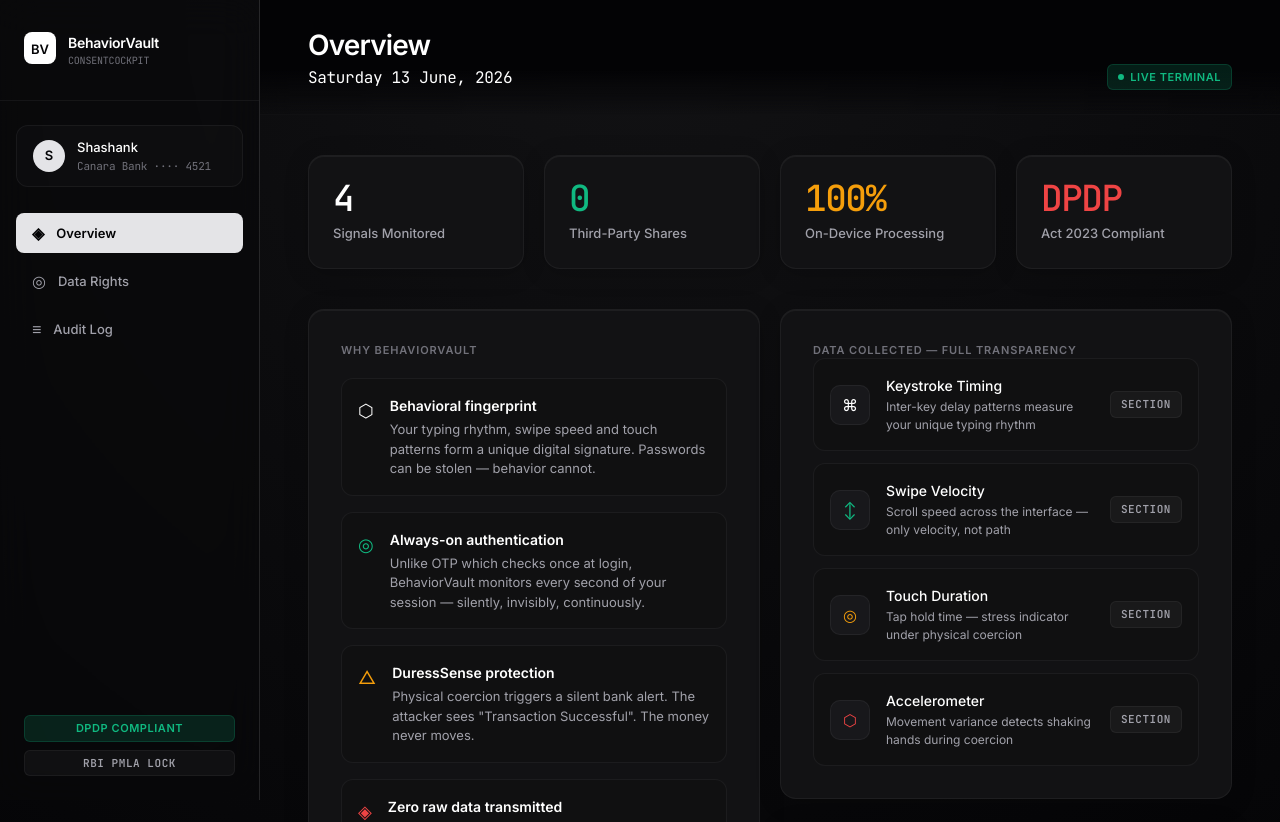
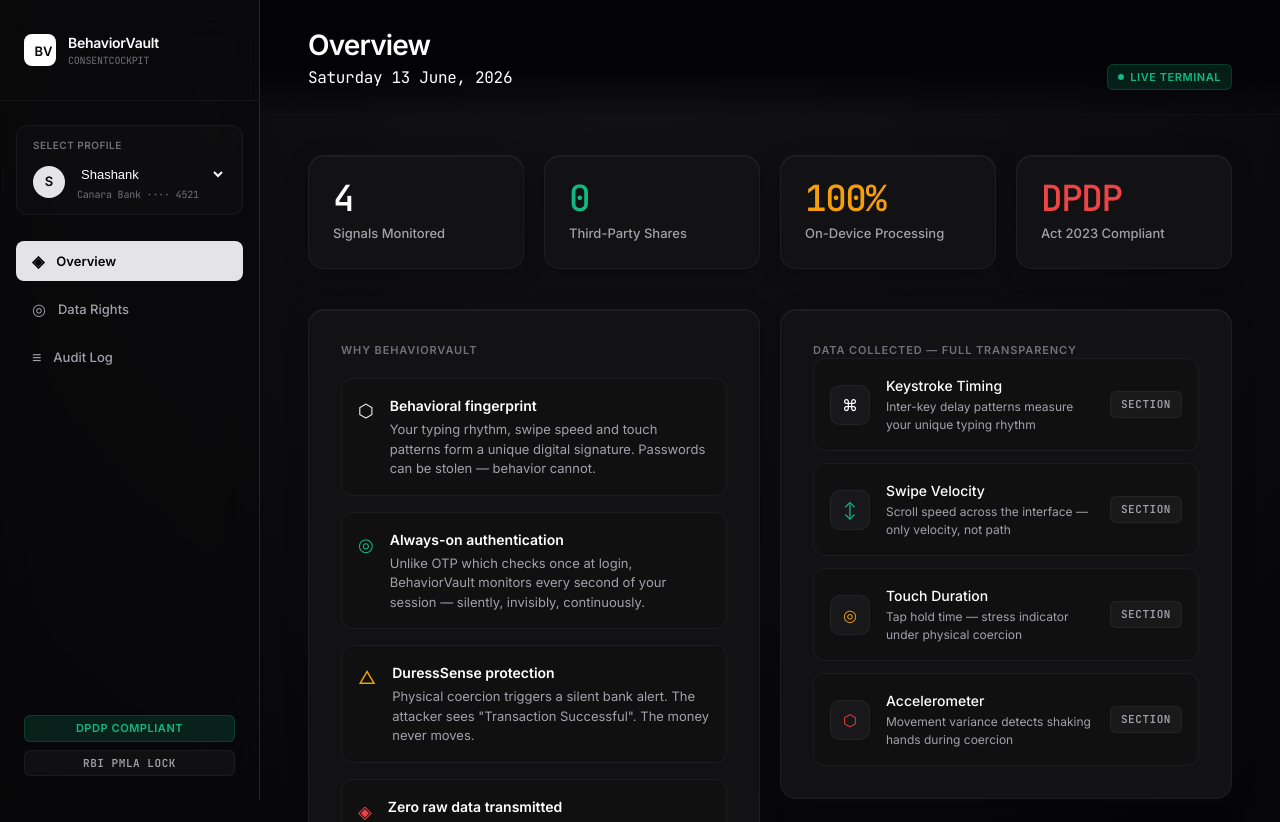
Before and after one commit to Shashankgyaplar/cockpitBV, a React (Create React App) app: page / in a window 1280 px wide. Shown: the top 822 px of the page. Built offline with nearby package versions, Linux system fonts and the light colour scheme.

Commit message:
feat: add dynamic profile selector to cockpit

```diff
--- a/src/App.js
+++ b/src/App.js
@@ -10,15 +10,29 @@
   { id: 'auditlog', label: 'Audit Log', icon: '≡' },
 ];
 
+const PROFILES = [
+  { name: 'Shashank', id: 'shashank', bank: 'Canara Bank ···· 4521' },
+  { name: 'Shashwath', id: 'shashwath', bank: 'SBI Bank ···· 8821' },
+  { name: 'Vincent', id: 'vincent', bank: 'HDFC Bank ···· 1024' },
+  { name: 'Shashanks', id: 'shashanks', bank: 'ICICI Bank ···· 3091' },
+  { name: 'Dhyan', id: 'dhyan', bank: 'Axis Bank ···· 1121' },
+  { name: 'Dishan', id: 'dishan', bank: 'Yes Bank ···· 9104' },
+  { name: 'X', id: 'x', bank: 'IDFC First ···· 4406' },
+  { name: 'Pavan', id: 'pavan', bank: 'Kotak Bank ···· 1901' },
+  { name: 'Shetty', id: 'shetty', bank: 'IndusInd Bank ···· 2010' },
+  { name: 'Boss', id: 'boss', bank: 'Federal Bank ···· 2908' },
+];
+
 export default function App() {
   const [page, setPage] = useState('dashboard');
+  const [currentUser, setCurrentUser] = useState(PROFILES[0]);
 
   return (
     <div className="app-layout">
       <aside className="sidebar">
         <div style={{ padding: '32px 24px', borderBottom: '1px solid var(--border-subtle)', marginBottom: '24px' }}>
-          <div style={{ display: 'flex', gap: '12px', alignParagraphs: 'center' }}>
-            <div style={{ width: '32px', height: '32px', background: 'var(--text-primary)', borderRadius: '8px', display: 'flex', alignItems: 'center', justifyParagraphs: 'center', color: 'var(--base-bg)', fontWeight: '600', fontSize: '13px', paddingLeft: '7px', paddingTop: '3px' }}>BV</div>
+          <div style={{ display: 'flex', gap: '12px', alignItems: 'center' }}>
+            <div style={{ width: '32px', height: '32px', background: 'var(--text-primary)', borderRadius: '8px', display: 'flex', alignItems: 'center', justifyContent: 'center', color: 'var(--base-bg)', fontWeight: '600', fontSize: '13px', paddingLeft: '7px', paddingTop: '3px' }}>BV</div>
             <div>
               <div style={{ fontSize: '14px', fontWeight: '600', letterSpacing: '-0.02em' }}>BehaviorVault</div>
               <div className="mono" style={{ fontSize: '10px', color: 'var(--text-tertiary)', textTransform: 'uppercase' }}>ConsentCockpit</div>
@@ -26,11 +40,38 @@
           </div>
         </div>
 
-        <div style={{ padding: '12px 16px', margin: '0 16px 24px', background: 'rgba(255,255,255,0.02)', border: '1px solid var(--border-subtle)', borderRadius: '12px', display: 'flex', alignItems: 'center', gap: '12px' }}>
-          <div style={{ width: '32px', height: '32px', borderRadius: '50%', background: 'var(--brand-accent)', color: 'var(--base-bg)', display: 'flex', alignItems: 'center', justifyContent: 'center', fontSize: '13px', fontWeight: '600' }}>S</div>
-          <div>
-            <div style={{ fontSize: '13px', fontWeight: '500' }}>Shashank</div>
-            <div className="mono" style={{ fontSize: '11px', color: 'var(--text-tertiary)' }}>Canara Bank ···· 4521</div>
+        <div style={{ padding: '12px 16px', margin: '0 16px 24px', background: 'rgba(255,255,255,0.02)', border: '1px solid var(--border-subtle)', borderRadius: '12px', display: 'flex', flexDirection: 'column', gap: '8px' }}>
+          <label style={{ fontSize: '10px', textTransform: 'uppercase', color: 'var(--text-tertiary)', fontWeight: '600', letterSpacing: '0.05em' }}>Select Profile</label>
+          <div style={{ display: 'flex', alignItems: 'center', gap: '12px' }}>
+            <div style={{ width: '32px', height: '32px', borderRadius: '50%', background: 'var(--brand-accent)', color: 'var(--base-bg)', display: 'flex', alignItems: 'center', justifyContent: 'center', fontSize: '13px', fontWeight: '600' }}>
+              {currentUser.name[0]}
+            </div>
+            <div style={{ flex: 1 }}>
+              <select
+                value={currentUser.id}
+                onChange={(e) => {
+                  const selected = PROFILES.find(p => p.id === e.target.value);
+                  setCurrentUser(selected);
+                }}
+                style={{
+                  background: 'transparent',
+                  border: 'none',
+                  color: 'var(--text-primary)',
+                  fontSize: '13px',
+                  fontWeight: '500',
+                  width: '100%',
+                  cursor: 'pointer',
+                  outline: 'none'
+                }}
+              >
+                {PROFILES.map(p => (
+                  <option key={p.id} value={p.id} style={{ background: '#111', color: '#fff' }}>
+                    {p.name}
+                  </option>
+                ))}
+              </select>
+              <div className="mono" style={{ fontSize: '10px', color: 'var(--text-tertiary)', marginTop: '2px' }}>{currentUser.bank}</div>
+            </div>
           </div>
         </div>
 
@@ -64,8 +105,8 @@
 
         <div className="content-grid">
           {page === 'dashboard' && <Dashboard />}
-          {page === 'datacontrol' && <DataControl />}
-          {page === 'auditlog' && <AuditLog />}
+          {page === 'datacontrol' && <DataControl currentUser={currentUser} />}
+          {page === 'auditlog' && <AuditLog currentUser={currentUser} />}
         </div>
       </main>
     </div>
--- a/src/pages/AuditLog.js
+++ b/src/pages/AuditLog.js
@@ -1,17 +1,18 @@
 import { useState, useEffect } from 'react';
 import axios from 'axios';
 
-export default function AuditLog() {
+export default function AuditLog({ currentUser }) {
   const [sessions, setSessions] = useState([]);
   const [loading, setLoading] = useState(true);
 
   useEffect(() => {
+    setLoading(true);
     const apiBase = process.env.REACT_APP_API_URL || 'https://behaviorvault-api.onrender.com';
-    axios.get(`${apiBase}/api/behavior/sessions/shashank`)
+    axios.get(`${apiBase}/api/behavior/sessions/${currentUser.id}`)
       .then(r => setSessions(r.data.sessions))
       .catch(() => {})
       .finally(() => setLoading(false));
-  }, []);
+  }, [currentUser]);
 
   const scoreColor = (score, isAnomaly) => {
     if (isAnomaly) return 'var(--alert-red)';
--- a/src/pages/DataControl.js
+++ b/src/pages/DataControl.js
@@ -1,5 +1,5 @@
-import { useState } from 'react';
-import axios from 'react';
+import { useState, useEffect } from 'react';
+import axios from 'axios';
 
 const DPDP = [
   { section: 'Section 6', right: 'Consent', how: 'Explicit opt-in before any signal collection begins' },
@@ -8,17 +8,21 @@
   { section: 'Section 12', right: 'Right to Erasure', how: 'Behavioral ML data deletable instantly on request' },
 ];
 
-export default function DataControl() {
+export default function DataControl({ currentUser }) {
   const [behaviorDeleted, setBehaviorDeleted] = useState(false);
   const [loading, setLoading] = useState(false);
   const [showRbiInfo, setShowRbiInfo] = useState(false);
 
+  useEffect(() => {
+    setBehaviorDeleted(false);
+  }, [currentUser]);
+
   const deleteBehavior = async () => {
-    if (!window.confirm('Delete all behavioral ML data? This cannot be undone.')) return;
+    if (!window.confirm(`Delete all behavioral ML data for ${currentUser.name}? This cannot be undone.`)) return;
     setLoading(true);
     try {
       const apiBase = process.env.REACT_APP_API_URL || 'https://behaviorvault-api.onrender.com';
-      await axios.delete(`${apiBase}/api/consent/shashank`, { data: { data_type: 'behavioral' } });
+      await axios.delete(`${apiBase}/api/consent/${currentUser.id}`, { data: { data_type: 'behavioral' } });
       setBehaviorDeleted(true);
     } catch {} finally { setLoading(false); }
   };
```
